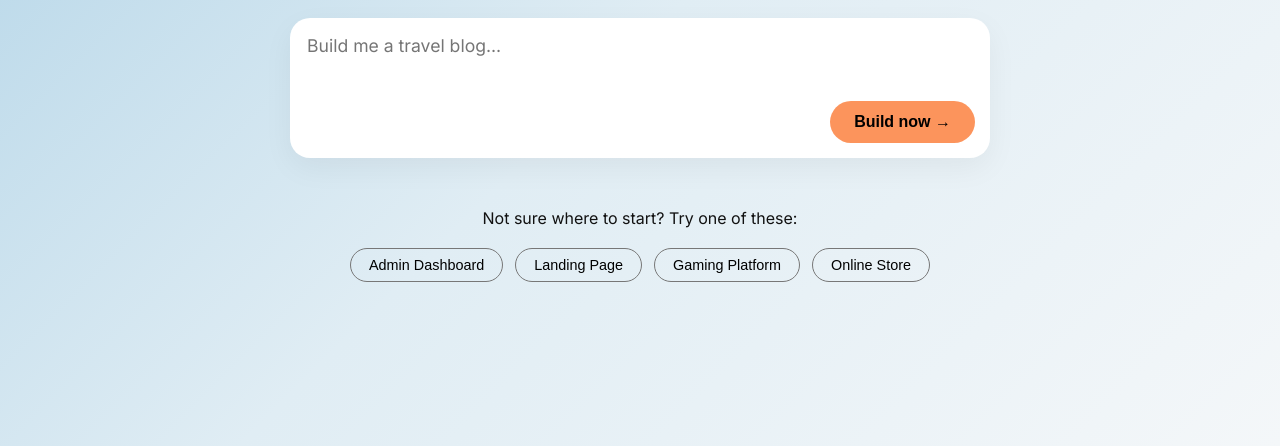
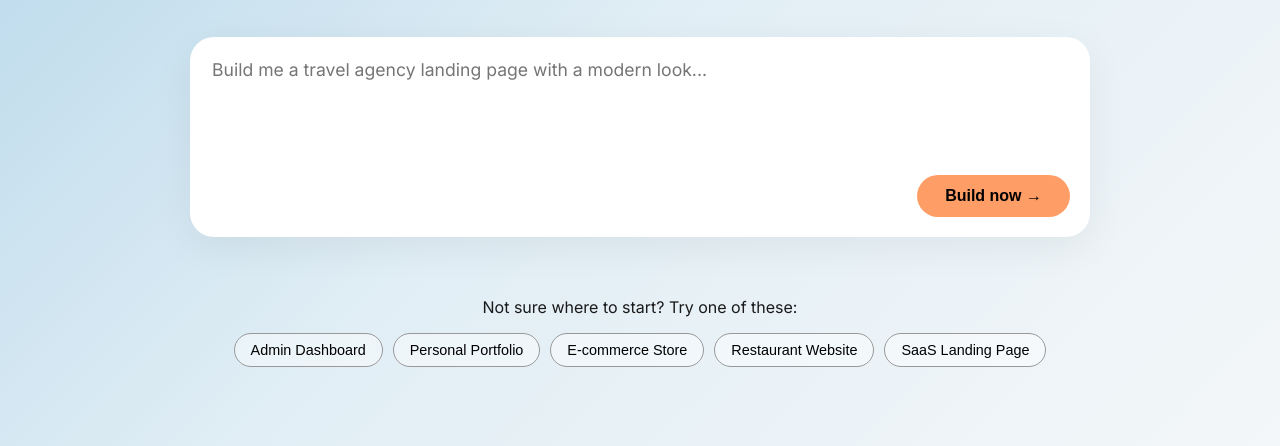
Before and after one commit to phythecreator/websitegenerator, a plain HTML site: page index.html in a window 1280 px wide. Shown: the part 354-800 px from the top of the page. Drawn offline with Linux system fonts and the light colour scheme.

Commit message:
Update index.html

````diff
--- a/index.html
+++ b/index.html
@@ -3,28 +3,28 @@
 <head>
     <meta charset="UTF-8">
     <meta name="viewport" content="width=device-width, initial-scale=1.0">
-    <title>Base 44 - Gerador de Websites</title>
+    <title>Base 44 | AI Generator</title>
     <style>
         @import url('https://fonts.googleapis.com/css2?family=Inter:wght@400;500;600&display=swap');
 
         body {
             margin: 0;
+            padding: 0;
             font-family: 'Inter', sans-serif;
-            background: linear-gradient(135deg, #aed2e6 0%, #e0edf4 50%, #f4f7f9 100%);
+            background: linear-gradient(135deg, #b0d4e9 0%, #e1eef5 50%, #f4f7f9 100%);
             min-height: 100vh;
             display: flex;
             flex-direction: column;
             align-items: center;
-            color: #111;
+            color: #1a1a1a;
         }
 
-        .hero {
-            margin-top: 80px; /* Ajustado agora que não há logo */
-            max-width: 800px;
-            padding: 0 20px;
+        /* Hero Section */
+        .container {
+            margin-top: 100px;
+            max-width: 900px;
+            width: 90%;
             text-align: center;
-            width: 100%;
-            box-sizing: border-box;
         }
 
         h1 {
@@ -32,28 +32,26 @@
             font-weight: 500;
             line-height: 1.1;
             margin-bottom: 20px;
-            letter-spacing: -1px;
+            letter-spacing: -2px;
         }
 
-        .subtitle {
-            font-size: 1.3rem;
-            color: #333;
+        p.tagline {
+            font-size: 1.2rem;
+            color: #444;
             margin-bottom: 40px;
         }
 
-        .input-wrapper {
+        /* Input Box */
+        .prompt-card {
             background: #ffffff;
-            border-radius: 20px;
-            padding: 15px;
+            border-radius: 24px;
+            padding: 20px;
+            box-shadow: 0 10px 40px rgba(0,0,0,0.06);
             display: flex;
             flex-direction: column;
-            box-shadow: 0 10px 30px rgba(0,0,0,0.05);
-            max-width: 700px;
-            margin: 0 auto;
             text-align: left;
-            min-height: 140px;
-            position: relative;
-            box-sizing: border-box;
+            min-height: 160px;
+            transition: transform 0.2s;
         }
 
         textarea {
@@ -62,139 +60,153 @@
             font-size: 1.1rem;
             font-family: inherit;
             outline: none;
-            width: 100%;
             flex-grow: 1;
-            background: transparent;
+            margin-bottom: 10px;
             color: #333;
         }
 
-        .build-btn {
-            background-color: #fc945c;
+        .actions {
+            display: flex;
+            justify-content: flex-end;
+        }
+
+        .btn-build {
+            background-color: #ff9d66;
             color: #000;
             border: none;
-            border-radius: 24px;
-            padding: 12px 24px;
+            border-radius: 30px;
+            padding: 12px 28px;
             font-size: 1rem;
             font-weight: 600;
             cursor: pointer;
-            align-self: flex-end;
-            display: flex;
-            align-items: center;
-            gap: 6px;
-            transition: background-color 0.2s ease;
+            transition: background 0.2s;
         }
 
-        .build-btn:hover {
-            background-color: #fb8344;
+        .btn-build:hover {
+            background-color: #f88a4d;
         }
 
-        .loading {
-            display: none;
-            margin-top: 25px;
-            font-weight: 600;
-            color: #333;
-        }
-
+        /* Suggestions */
         .suggestions {
-            margin-top: 50px;
+            margin-top: 60px;
         }
 
         .chips {
             display: flex;
             flex-wrap: wrap;
-            gap: 12px;
+            gap: 10px;
             justify-content: center;
-            max-width: 700px;
-            margin: 20px auto;
+            margin-top: 15px;
         }
 
         .chip {
-            background: transparent;
-            border: 1px solid #777;
+            background: rgba(255,255,255,0.4);
+            border: 1px solid #999;
             border-radius: 20px;
-            padding: 8px 18px;
+            padding: 8px 16px;
             font-size: 0.9rem;
             cursor: pointer;
+            transition: 0.2s;
         }
 
-        #result-section {
-            width: 95%;
-            max-width: 1200px;
-            margin: 60px auto;
+        .chip:hover {
+            background: #fff;
+            border-color: #333;
+        }
+
+        /* Preview Area */
+        #preview-container {
+            margin-top: 50px;
+            width: 100%;
             display: none;
             flex-direction: column;
+            gap: 15px;
         }
 
-        #preview-frame {
+        iframe {
             width: 100%;
             height: 800px;
-            border: 2px solid #ddd;
-            border-radius: 12px;
+            border: none;
+            border-radius: 16px;
             background: white;
+            box-shadow: 0 20px 50px rgba(0,0,0,0.1);
+        }
+
+        .loader {
+            display: none;
+            margin-top: 20px;
+            font-weight: 600;
+            color: #555;
         }
     </style>
 </head>
 <body>
 
-    <div class="hero">
+    <div class="container">
         <h1>Build powerful apps<br>and websites - today.</h1>
-        <p class="subtitle">Describe what you want and build it with Base44.</p>
+        <p class="tagline">Describe what you want and build it with Base44.</p>
 
-        <div class="input-wrapper">
-            <textarea id="promptInput" placeholder="Build me a travel blog..."></textarea>
-            <button class="build-btn" onclick="generateWebsite()">Build now &rarr;</button>
+        <div class="prompt-card">
+            <textarea id="userInput" placeholder="Build me a travel agency landing page with a modern look..."></textarea>
+            <div class="actions">
+                <button class="btn-build" onclick="generateSite()">Build now &rarr;</button>
+            </div>
         </div>
 
-        <div class="loading" id="loadingStatus">A gerar o teu código... por favor aguarda.</div>
+        <div class="loader" id="status">A criar o teu site... aguarda um momento.</div>
 
         <div class="suggestions">
             <p>Not sure where to start? Try one of these:</p>
             <div class="chips">
-                <button class="chip" onclick="fillPrompt('Admin Dashboard')">Admin Dashboard</button>
-                <button class="chip" onclick="fillPrompt('Landing Page')">Landing Page</button>
-                <button class="chip" onclick="fillPrompt('Gaming Platform')">Gaming Platform</button>
-                <button class="chip" onclick="fillPrompt('Online Store')">Online Store</button>
+                <button class="chip" onclick="setPrompt('Admin Dashboard')">Admin Dashboard</button>
+                <button class="chip" onclick="setPrompt('Personal Portfolio')">Personal Portfolio</button>
+                <button class="chip" onclick="setPrompt('E-commerce Store')">E-commerce Store</button>
+                <button class="chip" onclick="setPrompt('Restaurant Website')">Restaurant Website</button>
+                <button class="chip" onclick="setPrompt('SaaS Landing Page')">SaaS Landing Page</button>
             </div>
+        </div>
+
+        <div id="preview-container">
+            <h3>Website Gerado:</h3>
+            <iframe id="outputFrame"></iframe>
         </div>
     </div>
 
-    <div id="result-section">
-        <h3>Preview do teu site:</h3>
-        <iframe id="preview-frame"></iframe>
-    </div>
-
     <script>
-        function fillPrompt(text) {
-            document.getElementById('promptInput').value = `Build me a ${text}`;
+        function setPrompt(text) {
+            document.getElementById('userInput').value = "Build me a " + text;
         }
 
-        async function generateWebsite() {
-            const userRequest = document.getElementById('promptInput').value.trim();
-            if (!userRequest) return;
+        async function generateSite() {
+            const prompt = document.getElementById('userInput').value;
+            if(!prompt) return alert("Escreve algo primeiro!");
 
-            const apiKey = 'AIzaSyBeqIliv2LLWhKA4yqCT_9XAK3gtctw-z8';
-            // Corrigido para a versão estável v1 e modelo flash
-            const endpoint = `https://generativelanguage.googleapis.com/v1/models/gemini-1.5-flash:generateContent?key=${apiKey}`;
+            const status = document.getElementById('status');
+            const preview = document.getElementById('preview-container');
+            const frame = document.getElementById('outputFrame');
 
-            const loadingStatus = document.getElementById('loadingStatus');
-            const resultSection = document.getElementById('result-section');
-            const iframe = document.getElementById('preview-frame');
+            status.style.display = "block";
+            preview.style.display = "none";
 
-            loadingStatus.style.display = 'block';
-            resultSection.style.display = 'none';
+            const apiKey = "AIzaSyBeqIliv2LLWhKA4yqCT_9XAK3gtctw-z8";
+            // USANDO v1beta PARA MAIOR COMPATIBILIDADE COM O FLASH
+            const url = `https://generativelanguage.googleapis.com/v1beta/models/gemini-1.5-flash:generateContent?key=${apiKey}`;
 
-            const systemPrompt = `Act as a professional web developer. Create a complete, modern, and high-quality website based on this request: "${userRequest}".
-            Output ONLY the raw HTML/CSS/JS code in a single block. Do not use markdown backticks, explanations, or comments outside the code. The response must start with <!DOCTYPE html>.`;
+            const payload = {
+                contents: [{
+                    parts: [{
+                        text: `Write the full code for a website: ${prompt}.
+                        Return ONLY the HTML code including CSS/JS inside.
+                        Do not include any explanations or markdown blocks like \`\`\`html.`
+                    }]
+                }]
+            };
 
             try {
-                const response = await fetch(endpoint, {
+                const response = await fetch(url, {
                     method: 'POST',
                     headers: { 'Content-Type': 'application/json' },
-                    body: JSON.stringify({
-                        contents: [{
-                            parts: [{ text: systemPrompt }]
-                        }]
-                    })
+                    body: JSON.stringify(payload)
                 });
 
                 const data = await response.json();
@@ -203,22 +215,20 @@
                     throw new Error(data.error.message);
                 }
 
-                let generatedCode = data.candidates[0].content.parts[0].text;
+                let rawHTML = data.candidates[0].content.parts[0].text;
 
-                // Limpeza extra para garantir que não aparecem aspas de código no início/fim
-                generatedCode = generatedCode.replace(/^```html/i, '').replace(/```$/g, '').trim();
+                // Limpar Markdown se a IA teimar em enviar
+                rawHTML = rawHTML.replace(/^```html/i, '').replace(/```$/g, '').trim();
 
-                iframe.srcdoc = generatedCode;
-                resultSection.style.display = 'flex';
+                frame.srcdoc = rawHTML;
+                preview.style.display = "flex";
+                window.scrollTo({ top: preview.offsetTop, behavior: 'smooth' });
 
-                // Scroll suave para o resultado
-                window.scrollTo({ top: resultSection.offsetTop, behavior: 'smooth' });
-
-            } catch (error) {
-                console.error('Erro:', error);
-                alert('Erro na API: ' + error.message);
+            } catch (err) {
+                console.error(err);
+                alert("Erro ao gerar: " + err.message);
             } finally {
-                loadingStatus.style.display = 'none';
+                status.style.display = "none";
             }
         }
     </script>
````
